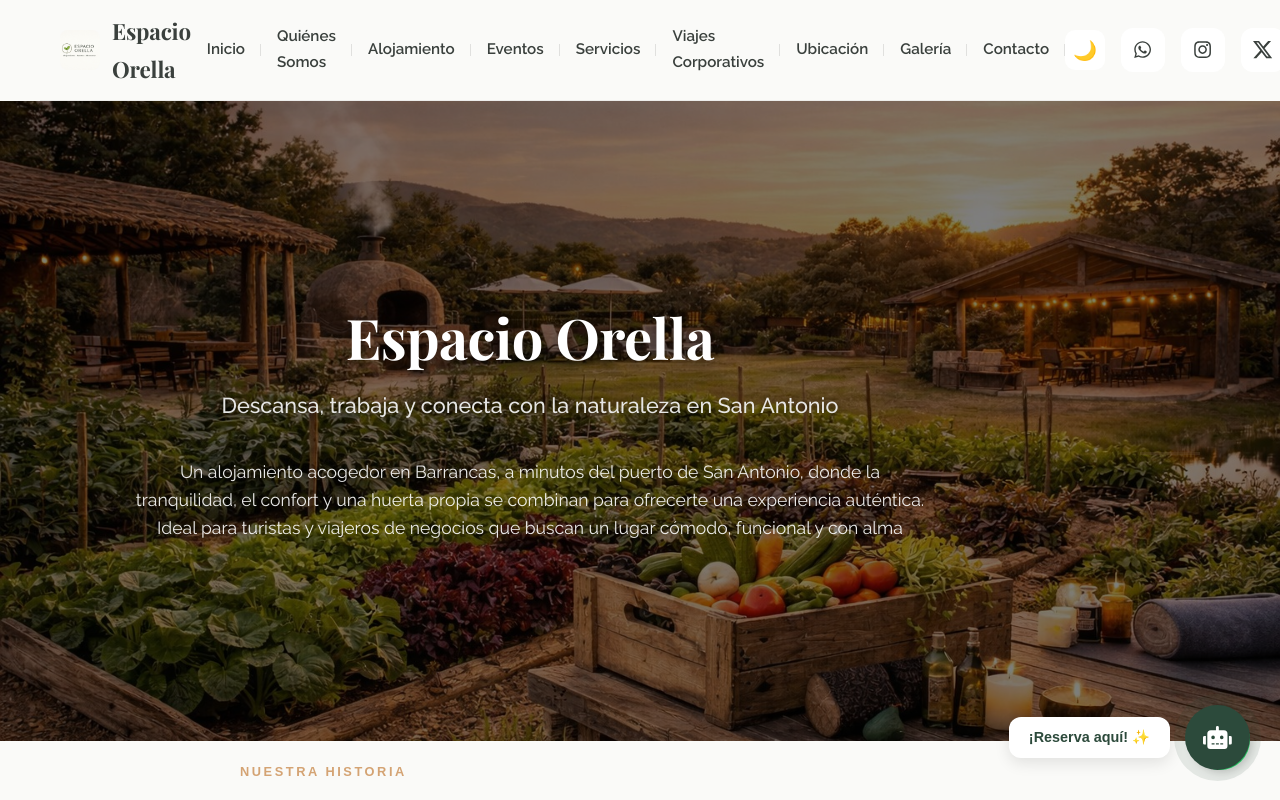
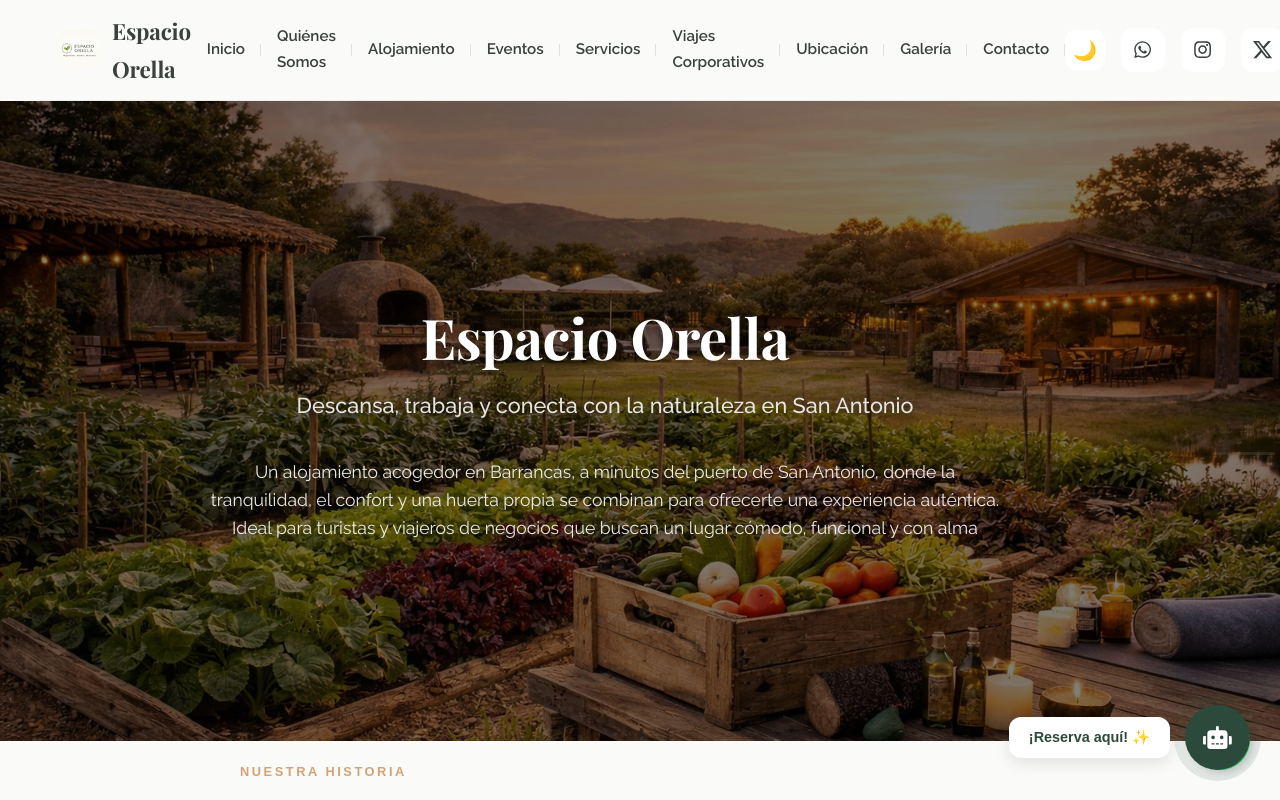
Before and after one commit to horaciolidity/espacio-orella, a React (Vite) app: page / in a window 1280 px wide. Shown: the top 800 px of the page. Built offline with nearby package versions, Linux system fonts and the light colour scheme; grey boxes are pictures that could not be loaded; the HTML template or start-up script is replaced by a standard one; a web font is replaced by a local one.

Commit message:
cambios y cambios

```diff
--- a/src/index.css
+++ b/src/index.css
@@ -347,10 +347,11 @@ h3,
   position: relative;
   z-index: 2;
   width: 100%;
-  max-width: 900px;
+  max-width: var(--max-width);
+  /* Align with global container */
   margin: 0 auto;
-  left: auto;
-  right: auto;
+  padding: 0 1.25rem;
+  /* Ensure padding matches container if overriden */
 }
 
 .hero h1 {
@@ -368,7 +369,8 @@ h3,
   font-weight: 500;
   opacity: 0.95;
   text-shadow: 0 2px 8px rgba(0, 0, 0, 0.5);
-  max-width: 700px;
+  max-width: 900px;
+  /* Allow wider text */
   margin-left: auto;
   margin-right: auto;
   color: #f0f0f0;
```
